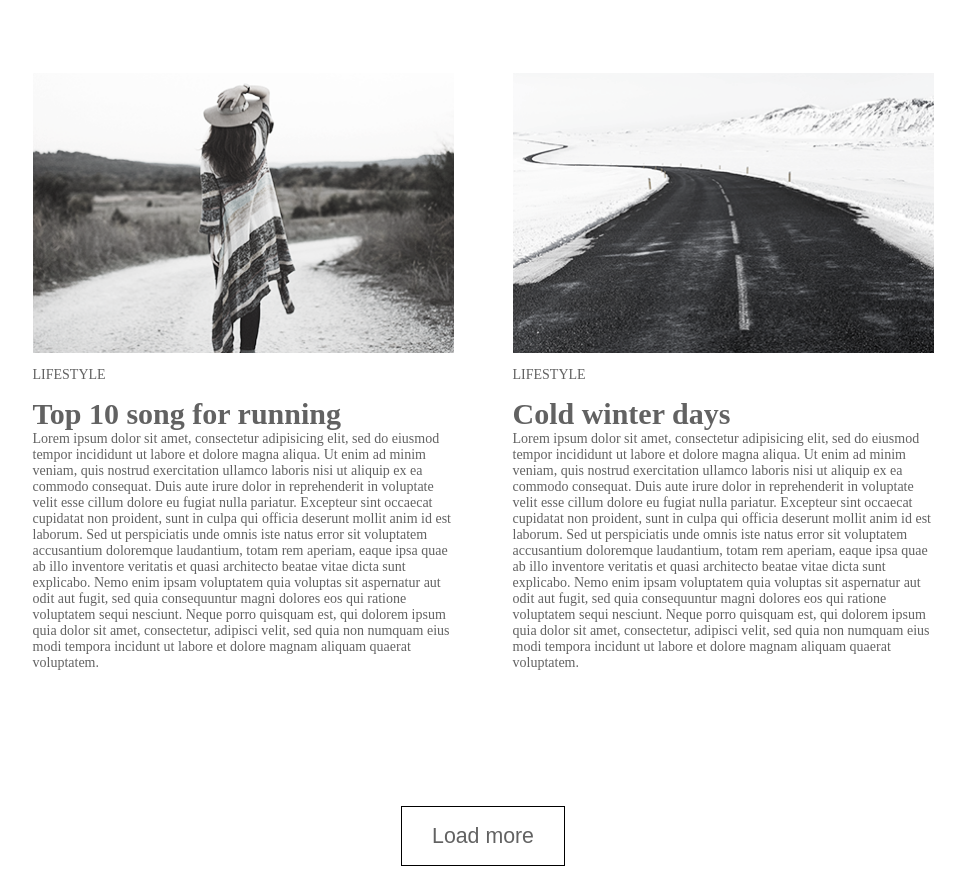
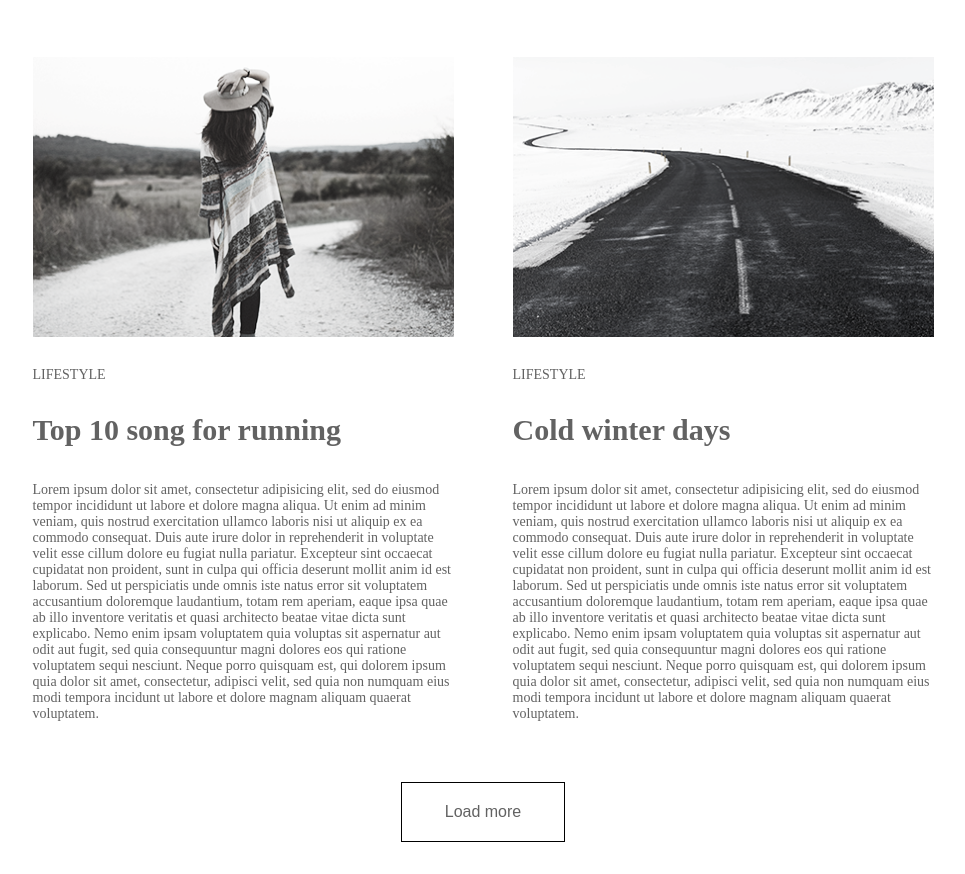
Before and after one commit to EvgenyBorisenko/goit-fe-course, a plain HTML site: page Module-03/index.html in a window 1280 px wide. Shown: the part 1629-2503 px from the top of the page, without its empty margins (157-1122 px from the left). After the commit the page ends 2479 px from the top, so only its background shows below. Drawn offline with Linux system fonts and the light colour scheme.

Commit message:
add changes

```diff
--- a/Module-03/style.css
+++ b/Module-03/style.css
@@ -54,21 +54,27 @@ html{
 .features-list-item{
     display: inline-block;
 width: 420px;
-margin-bottom: 135px;
-
+margin: 0px;
+margin-bottom: 30px;
 
 }
 
+.features-list-item img{
+    margin: 0px;
+    margin-bottom: 30px;
+}
 .features-list-item:not(:nth-child(2n)) {
     margin-right: 60px;
 }
 
 .text-page{
-    margin: 0;
+    margin: 0px;
+    margin-bottom: 18px;
 }
 
 .features-list-item h2 {
-    margin: 0;
+    margin: 0px;
+    margin-bottom: 35px;
     font-size: 30px;
     color: rgba(98, 98, 98, 255);
     font-family: PlayfairDisplay-Regular, AdobeInvisFont, MyriadPro-Regular;
@@ -77,27 +83,27 @@ margin-bottom: 135px;
 .features-list-item p  {
     font-size: 14px;
     color: rgba(98, 98, 98, 255);
+    margin: 0px;
+    margin-bottom: 30px;
 
 }
 .link-word {
     text-transform: uppercase;
     color: rgba(180, 173, 158, 255);
+    margin: 0;
+margin-bottom: 18px;
     }
 
    .load-more-button{
-    position: center ;
-       border: none;
-       margin: 0;
-       padding: 21px,34px;
+
        width: 164px;
        height: 60px;
-       font-size: 16pt;
+       font-size: 16px;
        color: rgba(98, 98, 98, 255);
        border: 1px solid #000;
        background-color: white;
       cursor: pointer;
-      position: relative;
-left: 50%;
-transform: translate(-50%, 0);
+      display: block;
+      margin: 0 auto;
 
    }
```
